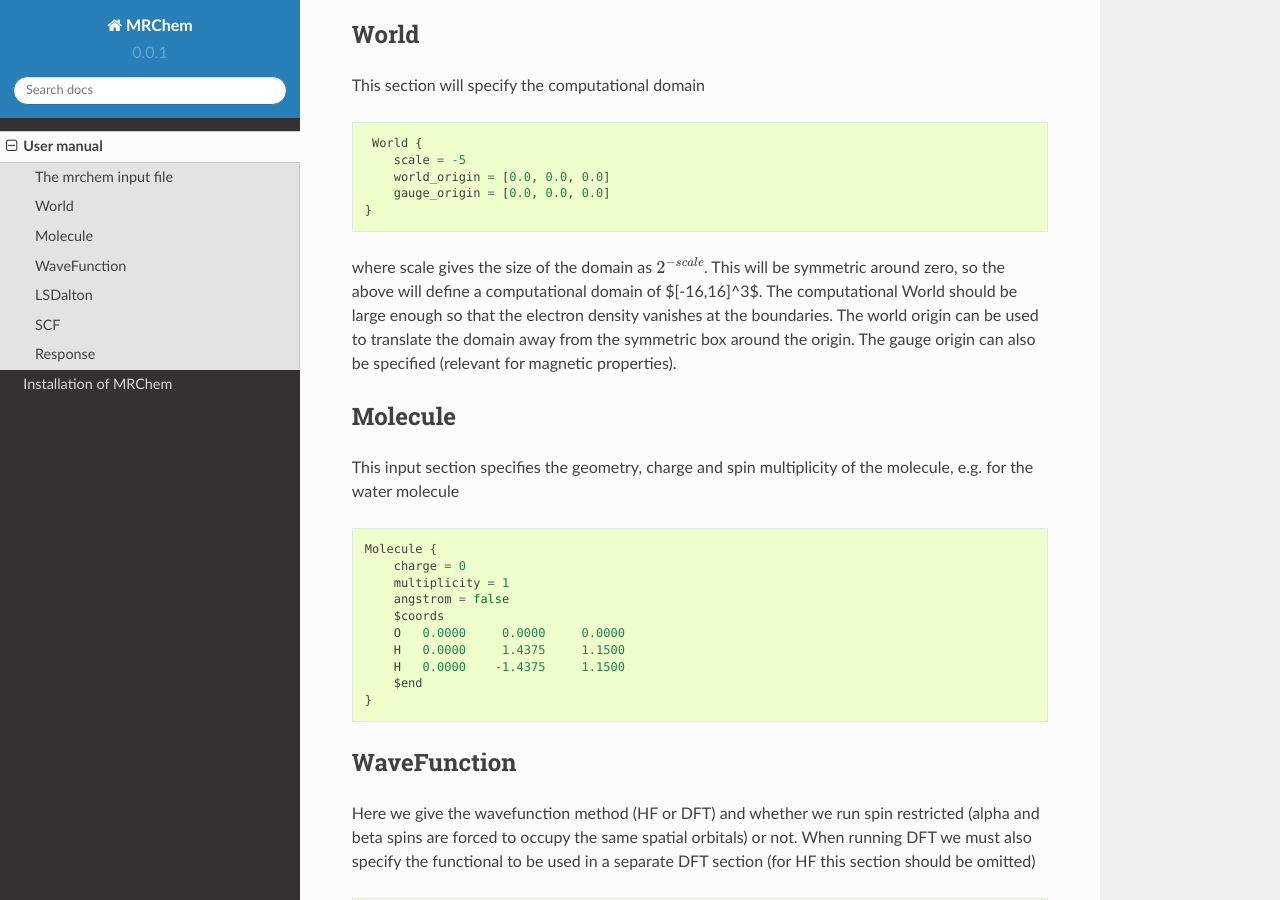
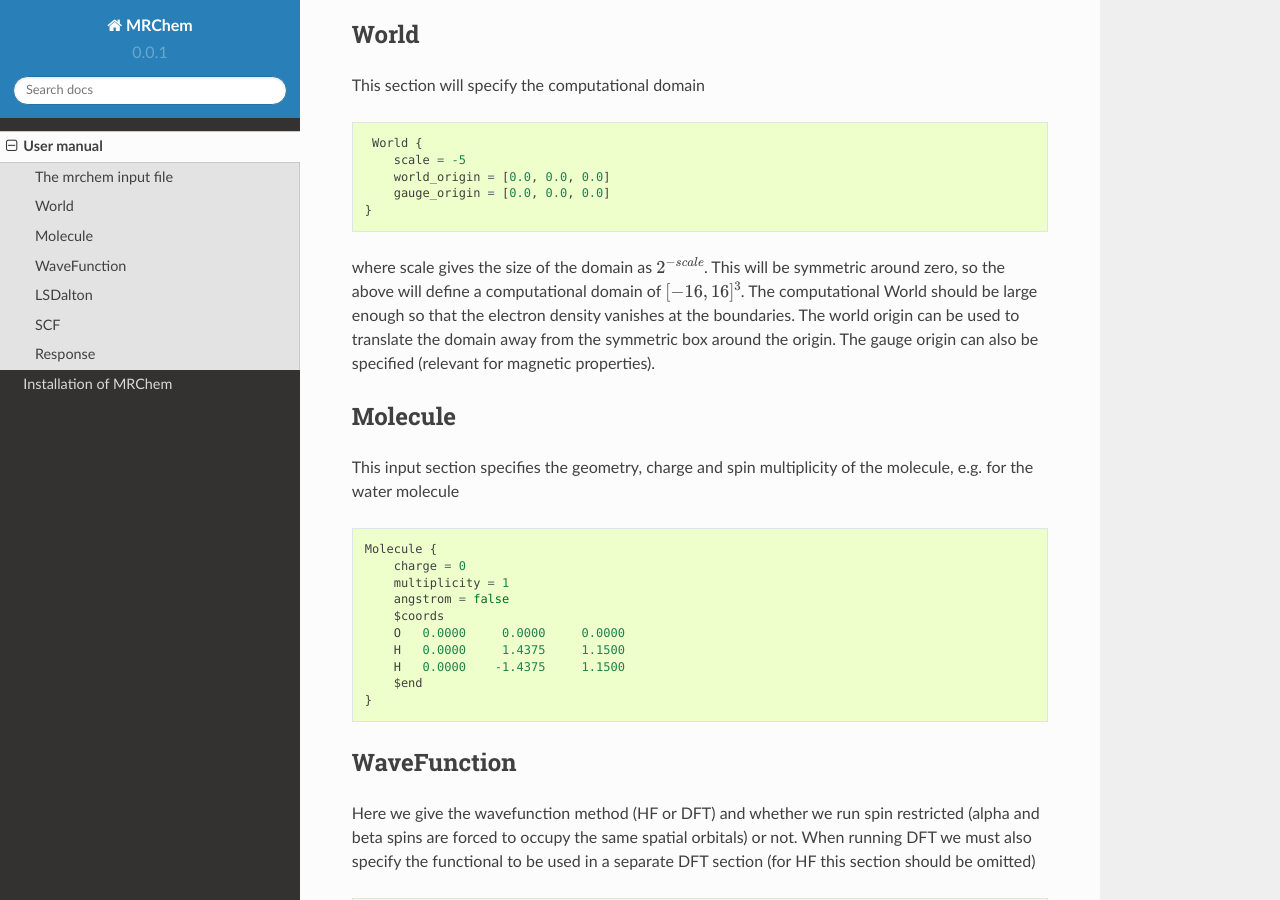
Before and after one commit to ylvao/mrchem, a Sphinx documentation site: the page built from docs/userguide.rst, in a window 1280 px wide and 900 px high, scrolled down 665 px. Built offline with Sphinx 7.4.7 and the Read the Docs theme 2.0.0, drawn with Linux system fonts in a browser that asks for light colours; part of the change alters nothing that is shown.

```diff
--- a/docs/userguide.rst
+++ b/docs/userguide.rst
@@ -49,7 +49,7 @@ This section will specify the computational domain
     }
 
 where scale gives the size of the domain as :math:`2^{-scale}`. This will be symmetric
-around zero, so the above will define a computational domain of $[-16,16]^3$.
+around zero, so the above will define a computational domain of :math:`[-16,16]^3`.
 The computational World should be large enough so that the electron density
 vanishes at the boundaries. The world origin can be used to translate the domain
 away from the symmetric box around the origin. The gauge origin can also be
```
